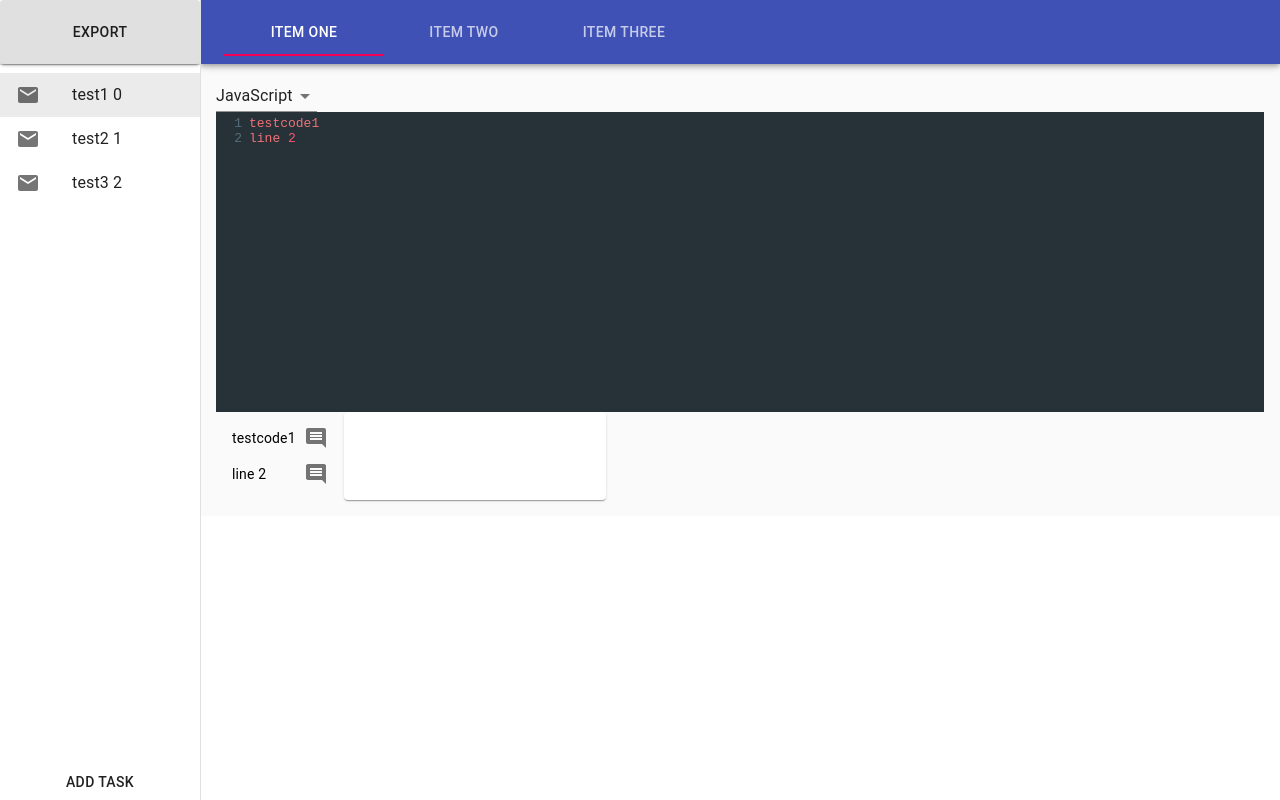
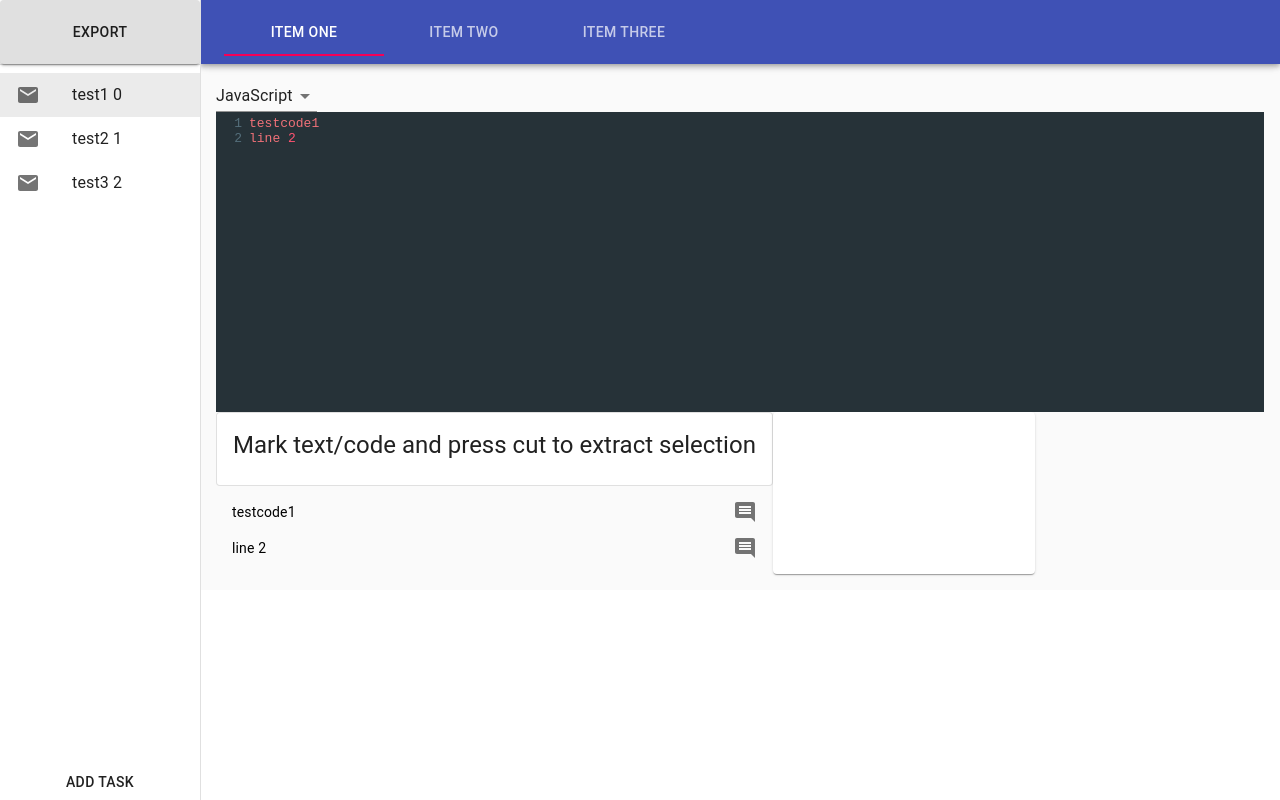
Before and after one commit to Chr1stian/masterapp, a React (Create React App) app: page / in a window 1280 px wide. Built offline with nearby package versions, Linux system fonts and the light colour scheme.

Commit message:
Hint text in card

```diff
--- a/src/components/CodeInput.tsx
+++ b/src/components/CodeInput.tsx
@@ -21,7 +21,7 @@ const CodeInput: React.FC<CodeInputProps> = (props: CodeInputProps) => {
   const { changeTask, task, selectedTask, className } = props;
   const setCode = (code: string): void => {
     task.code = code;
-    changeTask(selectedTask + 1, task);
+    changeTask(selectedTask, task);
   };
 
   const [language, setLanguage] = React.useState("javascript");
--- a/src/components/CodeOutput.tsx
+++ b/src/components/CodeOutput.tsx
@@ -8,7 +8,9 @@ import {
   ListItemText,
   ListItemSecondaryAction,
   IconButton,
-  Card
+  Card,
+  Typography,
+  CardContent
 } from "@material-ui/core";
 import CommentIcon from "@material-ui/icons/Comment";
 import reactStringReplace from "react-string-replace";
@@ -55,7 +57,7 @@ const CodeOutput: React.FC<CodeOutputProps> = (props: CodeOutputProps) => {
       newSplitCode.push([element]);
     });
     task.splitCode = newSplitCode;
-  }, []);
+  }, [task]);
 
   const handleMouseUp = (): void => {
     const selection = window.getSelection()
@@ -74,12 +76,19 @@ const CodeOutput: React.FC<CodeOutputProps> = (props: CodeOutputProps) => {
       (match: string) => match
     );
     task.splitCode[index] = replacedString;
-    changeTask(selectedTask + 1, task);
+    changeTask(selectedTask, task);
   };
 
   return (
     <div className={classes.wrapper}>
       <div className={classes.container} onMouseUp={handleMouseUp}>
+        <Card variant="outlined">
+          <CardContent>
+            <Typography variant="h5" component="h2">
+              Mark text/code and press cut to extract selection
+            </Typography>
+          </CardContent>
+        </Card>
         <List className={classes.list}>
           {task.code.split("\n").map((value: string, index) => {
             return (
```
